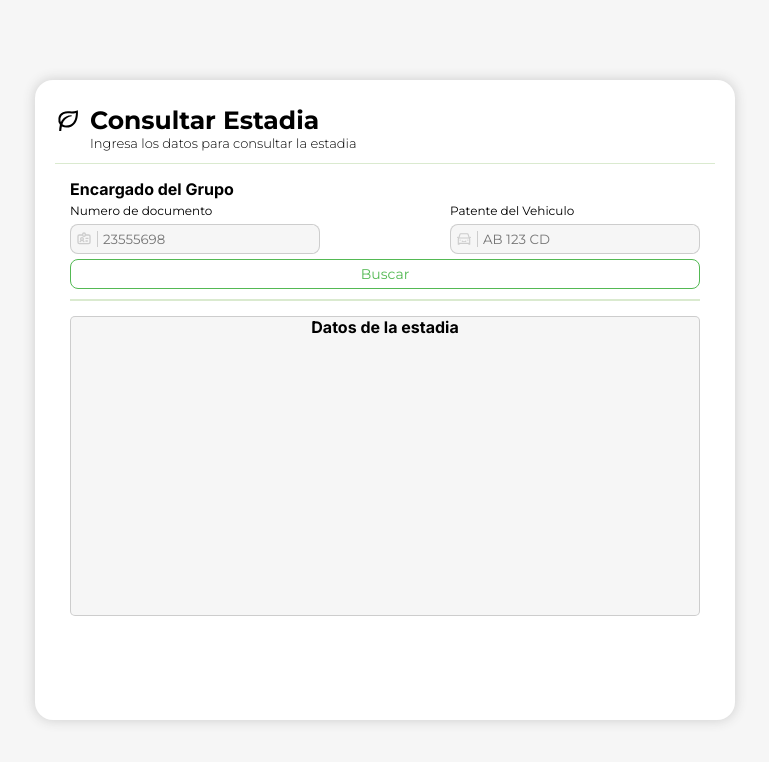
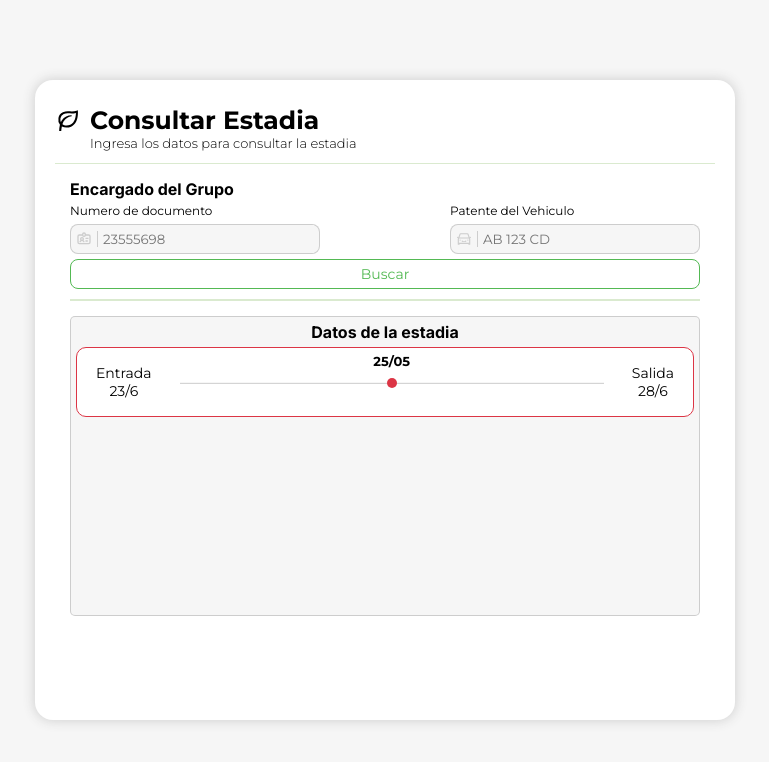
Before and after one commit to guadamiranda/balnearioappfront, a Next.js app: page / in a window 1280 px wide. Shown: the top 762 px of the page, without its empty margins (255-1024 px from the left). Built offline with nearby package versions, Linux system fonts and the light colour scheme.

Commit message:
addPeriodReserve

```diff
--- /dev/null
+++ b/src/Components/Molecules/periodReserve/periodReserve.module.scss
@@ -0,0 +1,74 @@
+@import '../../../app/Variables/Colors/colors.module.scss';
+@import '../../../app/Variables/Fonts/fonts.module.scss';
+
+.periodReserve {
+    background-color: white;
+    border-radius: 10px;
+    display: flex;
+    height: 70px;
+    justify-content: space-around;
+    padding: 5px;
+    width: 100%;
+    border: 1px solid black;
+    font-family: $montserrat;
+
+    &__dateInfo {
+        align-items: center;
+        display: flex;
+        flex-direction: column;
+        font-size: 14px;
+        justify-content: center;
+        height: 100%;
+    }
+
+    &__todayDate {
+        height: 100%;
+        position: relative;
+        width: 70%;
+    }
+
+    &__lineToday {
+        position: absolute;
+        top: 50%;
+        left: 0;
+        width: 100%;
+        height: 2px;
+        background-color: $borderGrey;
+        border-top: 1px solid $lightGrey;
+    }
+
+    &__dotToday {
+        position: absolute;
+        top: 50%;
+        left: 50%;
+        transform: translate(-50%, -40%);
+        width: 10px;
+        height: 10px;
+        border-radius: 50%;
+
+        &-inRange {
+            background-color: $success;
+        }
+
+        &-outRange {
+            background-color: $danger;
+        }
+    }
+
+    &__today {
+        position: absolute;
+        top: 0;
+        left: 50%;
+        transform: translateX(-50%);
+        font-size: 13px;
+        font-weight: bold;
+    }
+
+    &-inRange {
+        border-color: $success;
+    }
+
+    &-outRange {
+        border-color: $danger;
+    }
+}
--- /dev/null
+++ b/src/Components/Molecules/periodReserve/periodReserve.tsx
@@ -0,0 +1,51 @@
+import { HiOutlineIdentification } from "react-icons/hi";
+import style from "./periodReserve.module.scss";
+
+interface IPeriodReserve {
+    initDateUnix: number,
+    finishDateUnix: number
+}
+
+const PeriodReserve: React.FC<IPeriodReserve> = ({initDateUnix, finishDateUnix}) => {
+    const todayDate = new Date()
+    const initDate = new Date(initDateUnix)
+    const finishDate = new Date(finishDateUnix)
+    console.log(todayDate.getFullYear())
+    console.log(initDate.getUTCFullYear())
+    const getStateNamePeriodByDates = (todayUnix:number, initDateUnix:number, finishDateUnix:number): String => {
+        return (
+            initDate < todayDate &&
+            todayDate < finishDate ?
+            'inRange' : 'outRange'
+        )
+    }
+
+    const getDayMonthFormatByDate = (date: Date): string => {
+        console.log()
+        return `${date.getDate()}/${date.getMonth() + 1}`
+    }
+
+    const statePeriodName = getStateNamePeriodByDates(todayDate.getTime(), initDateUnix, finishDateUnix)
+
+    const styleContainer = `${style.periodReserve} ${style[`periodReserve-${statePeriodName}`]}`
+    const styleDotDate = `${style.periodReserve__dotToday} ${style[`periodReserve__dotToday-${statePeriodName}`]}`
+    return (
+        <div className={styleContainer}>
+            <div className={style.periodReserve__dateInfo}>
+                <p>Entrada</p>
+                <p>{getDayMonthFormatByDate(initDate)}</p>
+            </div>
+            <div className={style.periodReserve__todayDate}>
+                <div className={style.periodReserve__lineToday}></div>
+                <div className={styleDotDate}></div>
+                <div className={style.periodReserve__today}>25/05</div>
+            </div>
+            <div className={style.periodReserve__dateInfo}>
+                <p>Salida</p>
+                <p>{getDayMonthFormatByDate(finishDate)}</p>
+            </div>
+        </div>
+    );
+};
+
+export default PeriodReserve;
--- a/src/Components/Organism/infoReserve/infoReserve.module.scss
+++ b/src/Components/Organism/infoReserve/infoReserve.module.scss
@@ -2,11 +2,15 @@
 .reserveContainer {
     display: flex;
     flex-direction: column;
+    padding: 5px;
     width: 100%;
+
     &__gaugers{
+        align-items: center;
         display: flex;
-        flex-direction: row;
-        flex-wrap: wrap;
+        height: 50px;
+            justify-content: space-evenly;
+            width: 100%;
     }
 
     &__date{
--- a/src/Components/Organism/infoReserve/infoReserve.tsx
+++ b/src/Components/Organism/infoReserve/infoReserve.tsx
@@ -1,17 +1,16 @@
-import GaugerReserve from './gaugerReserve'
+import GaugerReserve from '../../Molecules/gaugerReserve/gaugerReserve'
 import style from "./infoReserve.module.scss";
 import Button from '../../Atoms/button/button';
+import PeriodReserve from '../../Molecules/periodReserve/periodReserve';
 
 const InfoReserve = () => {
 
     const getInfoReserve = (cardPlate: string, dni: string) => {
         return {
-            amountTruck: Math.floor(Math.random() * 5),
-            amountPickup: Math.floor(Math.random() * 5),
-            amountCars: Math.floor(Math.random() * 5),
-            amountPerson: Math.floor(Math.random() * 5),
-            initReserve: '12/05/2023',
-            finishReserve: '15/05/2023'
+            dniResidents: ['45.552.653', '35.306.215', '13.568.986'],
+            cardPlates: ['AB 349 FIO', 'BD 493 PE'],
+            initReserve: 1687478400000,
+            finishReserve: 1687910400000
         }
     }
 
@@ -19,11 +18,9 @@ const InfoReserve = () => {
 
     return (
         <div className={style.reserveContainer}>
-            <div className={style.gaugers}>
-                <GaugerReserve entityName='truck' amount={infoReserve.amountTruck}></GaugerReserve>
-                <GaugerReserve entityName='pickup' amount={infoReserve.amountPickup}></GaugerReserve>
-                <GaugerReserve entityName='car' amount={infoReserve.amountCars}></GaugerReserve>
-                <GaugerReserve entityName='person' amount={infoReserve.amountPerson}></GaugerReserve>
+            <PeriodReserve initDateUnix={infoReserve.initReserve} finishDateUnix={infoReserve.finishReserve}></PeriodReserve>
+            <div className={style.reserveContainer__gaugers}>
+
             </div>
         </div>
     );
--- a/src/Components/Organism/queryReserve/queryReserve.module.scss
+++ b/src/Components/Organism/queryReserve/queryReserve.module.scss
@@ -25,8 +25,9 @@
         background-color: $lightGrey;
         border: 1px solid $borderGrey;
         border-radius: 5px;
+        height: 300px;
         margin-top: 5px;
-        height: 300px;
+        padding-top: 5px;
     }
 
 }
--- a/src/Components/Organism/queryReserve/queryReserve.tsx
+++ b/src/Components/Organism/queryReserve/queryReserve.tsx
@@ -3,7 +3,7 @@
 import ABMTemplate from "@/Components/templates/abmTemplate/ABMTemplate";
 import Encabezado from "@/Components/Atoms/Encabezado/Encabezado";
 import Separator from "@/Components/Atoms/Separator/separator";
-import InfoReserve from "../infoReserve/infoReserve";
+import InfoReserve from '../infoReserve/infoReserve';
 import { HiOutlineIdentification } from "react-icons/hi";
 import Input from "@/Components/Atoms/Input/input";
 import style from "./queryReserve.module.scss";
@@ -54,7 +54,7 @@ const QueryReserve = () => {
             <Separator/>
             <div className={style.formContainer__reserveZone}>
                 <Encabezado title='Datos de la estadia' alignment="center"/>
-
+                <InfoReserve></InfoReserve>
             </div>
         </ABMTemplate>
     );
```
Also changed, not shown: src/Components/Molecules/gaugerReserve/gaugerReserve.tsx (renamed from src/Components/Organism/infoReserve/gaugerReserve.tsx, +4 -7 lines), src/Components/Molecules/gaugerReserve/gaugerReserve.module.scss (renamed from src/Components/Organism/infoReserve/gaugerReserve.module.scss).
